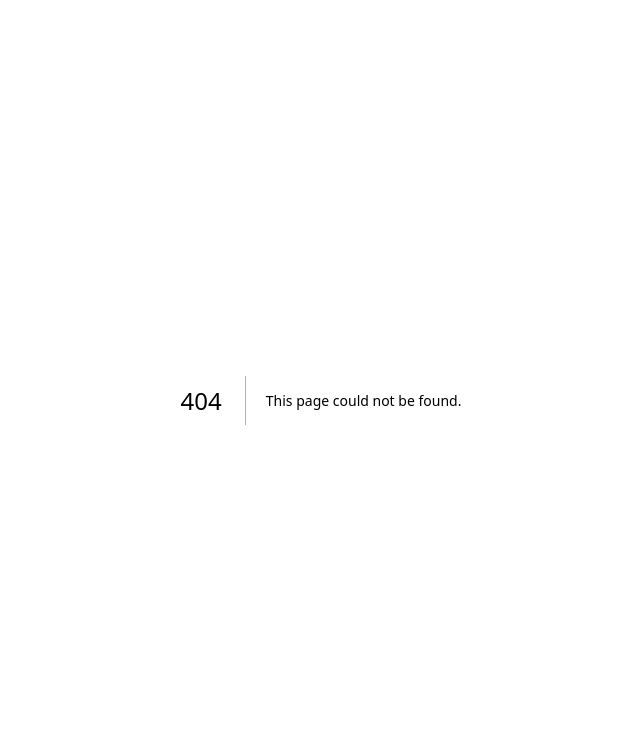
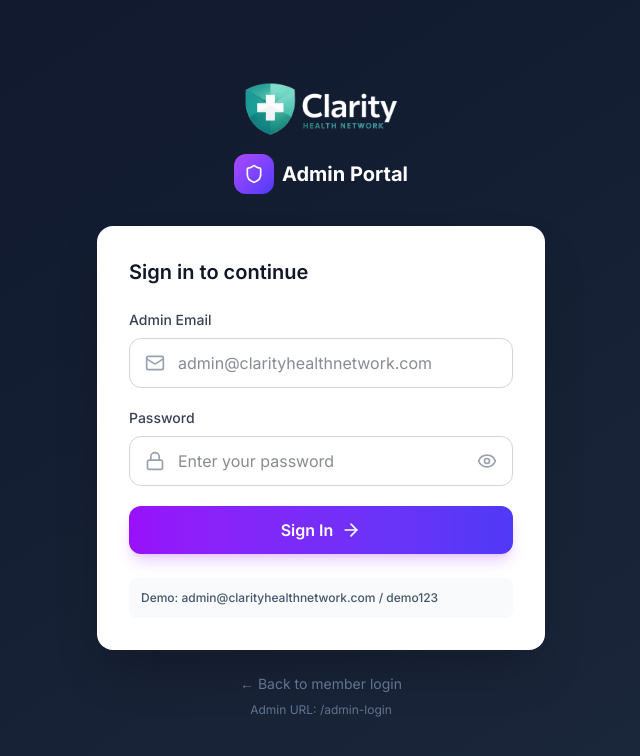
Before and after one commit to CoHoast/clarity-health-network, a Next.js app: page /admin-login in a window 1280 px wide. Before the commit this address had no page. Shown: the top 756 px of the page, without its empty margins (319-959 px from the left). Built offline with nearby package versions, Linux system fonts and the light colour scheme.

Commit message:
Move admin login to /admin-login (separate from admin layout)

```diff
--- a/app/admin/login/page.tsx
+++ b/app/admin-login/page.tsx
@@ -149,6 +149,9 @@ export default function AdminLoginPage() {
             ← Back to member login
           </Link>
         </p>
+        <p className="text-center text-slate-600 text-xs mt-2">
+          <span className="text-slate-500">Admin URL: /admin-login</span>
+        </p>
       </motion.div>
     </div>
   );
--- a/components/admin/AdminLayout.tsx
+++ b/components/admin/AdminLayout.tsx
@@ -4,17 +4,6 @@ import { useState, useEffect } from "react";
 import Link from "next/link";
 import { usePathname, useRouter } from "next/navigation";
 import { motion, AnimatePresence } from "framer-motion";
-
-// Early return for login page - don't render AdminLayout
-function AdminLayoutWrapper({ children }: { children: React.ReactNode }) {
-  const pathname = usePathname();
-
-  if (pathname === "/admin/login") {
-    return <>{children}</>;
-  }
-
-  return <AdminLayoutInner>{children}</AdminLayoutInner>;
-}
 import {
   LayoutDashboard,
   FileText,
@@ -101,7 +90,7 @@ const navigationGroups = [
   },
 ];
 
-function AdminLayoutInner({ children }: { children: React.ReactNode }) {
+export default function AdminLayout({ children }: { children: React.ReactNode }) {
   const pathname = usePathname();
   const router = useRouter();
   const [sidebarOpen, setSidebarOpen] = useState(false);
@@ -112,7 +101,7 @@ function AdminLayoutInner({ children }: { children: React.ReactNode }) {
   const handleSignOut = () => {
     localStorage.removeItem("token");
     localStorage.removeItem("user");
-    router.push("/admin/login");
+    router.push("/admin-login");
   };
 
   // Persist theme preference
@@ -354,5 +343,3 @@ function AdminLayoutInner({ children }: { children: React.ReactNode }) {
     </div>
   );
 }
-
-export default AdminLayoutWrapper;
```
